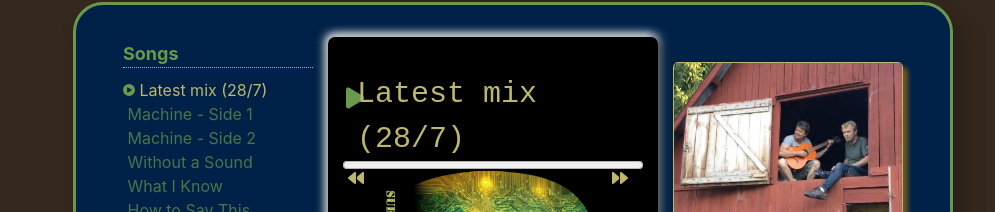
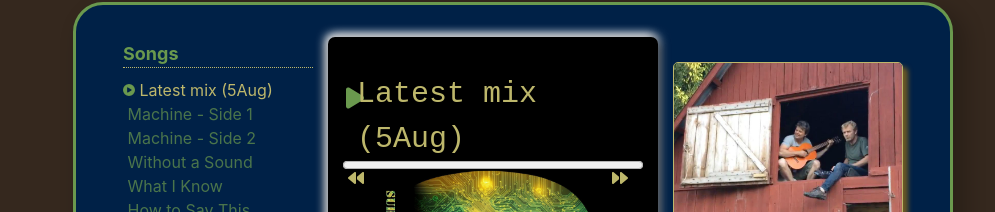
Before and after one commit to stanfordv/thesubroutine, a Next.js app: page / in a window 1280 px wide. Shown: the part 126-338 px from the top of the page, without its empty margins (127-1122 px from the left). Built offline with nearby package versions, Linux system fonts and the light colour scheme; a web font is replaced by a local one.

Commit message:
sketch update

```diff
--- a/components/Songlist/index.js
+++ b/components/Songlist/index.js
@@ -4,7 +4,7 @@ import styles from "@/components/AudioPlayer/AudioPlayer.module.css";
 function Songlist() {
   const songs = [
     {
-      name: "Latest mix (28/7)",
+      name: "Latest mix (5Aug)",
       source:
         "https://storage.googleapis.com/subroutinesongs/latest/sketch.mp3",
       image: "/songs/latestsketch.png",
```
